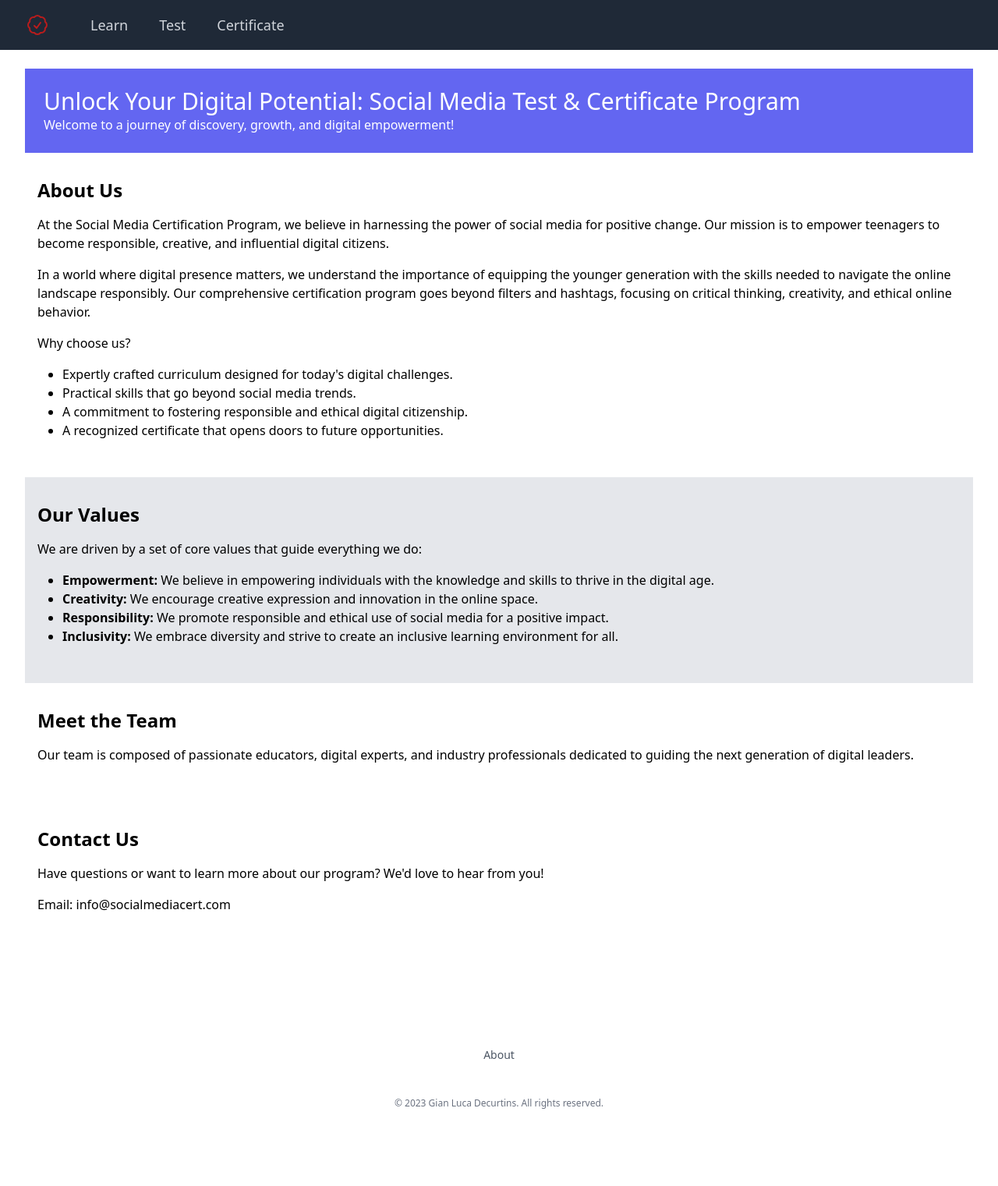
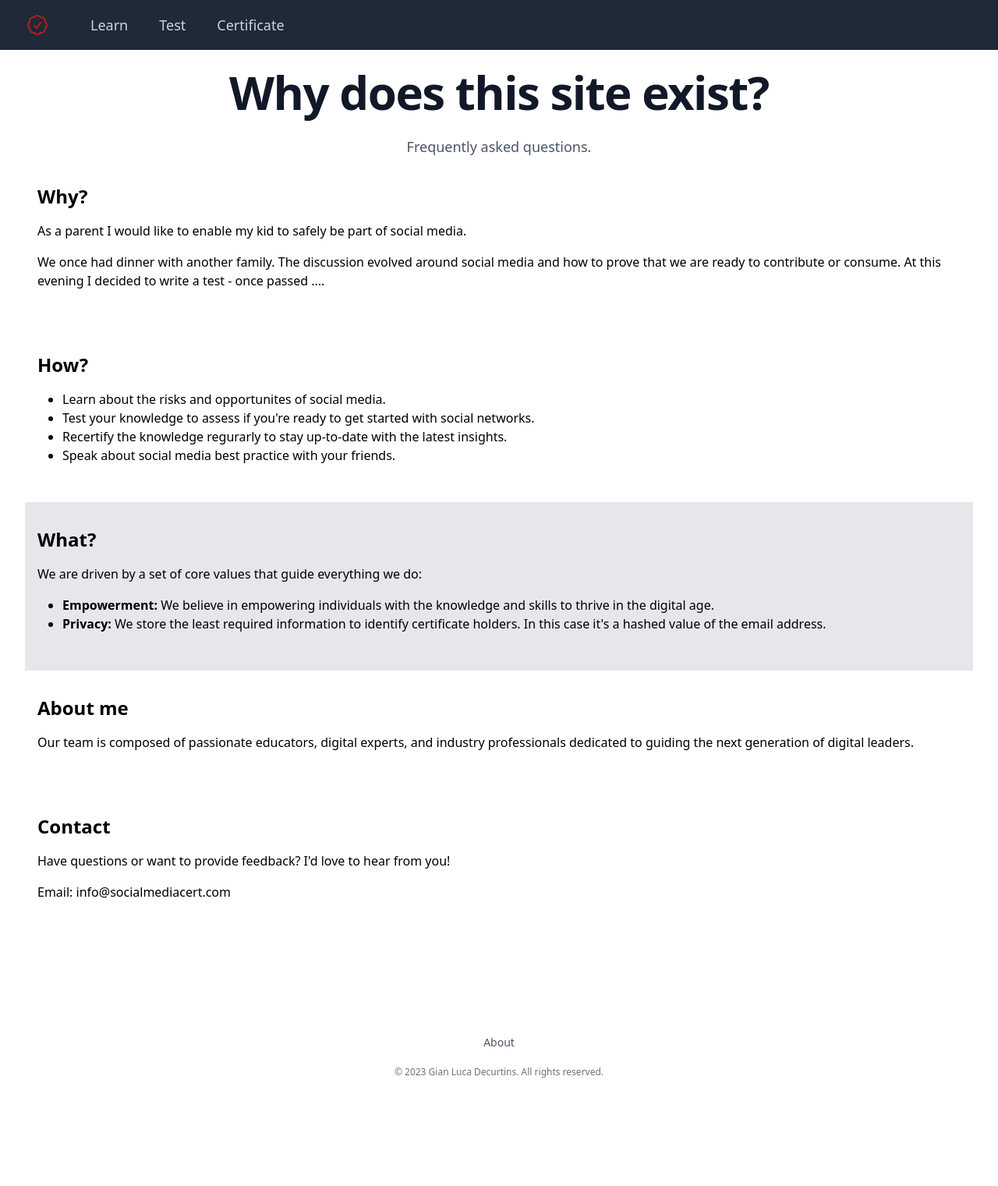
Before and after one commit to decurgia/socialmediatest.ch, a Flask app: page /about in a window 1280 px wide. Shown: the whole page at 78% size. After the commit the page ends 1382 px from the top, so only its background shows below. Run offline with Flask 3, Linux system fonts and the light colour scheme; some libraries are stand-ins or nearby versions.

Commit message:
rewrite text - v1

```diff
--- a/container/app/socialmediatest/__init__.py
+++ b/container/app/socialmediatest/__init__.py
@@ -48,7 +48,7 @@ def create_app(test_config=None):
     def about():
         if get_locale() == "de":
             return render_template("about_de.html")
-        return render_template("about.html")
+        return render_template("about_en.html")
 
     @app.route("/favicon.ico")
     @app.route("/robots.txt")
--- a/container/app/socialmediatest/templates/about.html
+++ /dev/null
@@ -1,82 +0,0 @@
-{% extends "base.html" %} {% block title %}{{ gettext("About") }}{% endblock %}
-{% block content %}
-<header class="bg-indigo-500 text-white p-6">
-  <h1 class="text-3xl">
-    Unlock Your Digital Potential: Social Media Test & Certificate Program
-  </h1>
-  <p>Welcome to a journey of discovery, growth, and digital empowerment!</p>
-</header>
-
-<section class="py-8 px-4">
-  <h2 class="text-2xl font-bold mb-4">About Us</h2>
-  <p class="mb-4">
-    At the Social Media Certification Program, we believe in harnessing the
-    power of social media for positive change. Our mission is to empower
-    teenagers to become responsible, creative, and influential digital citizens.
-  </p>
-  <p class="mb-4">
-    In a world where digital presence matters, we understand the importance of
-    equipping the younger generation with the skills needed to navigate the
-    online landscape responsibly. Our comprehensive certification program goes
-    beyond filters and hashtags, focusing on critical thinking, creativity, and
-    ethical online behavior.
-  </p>
-  <p class="mb-4">Why choose us?</p>
-  <ul class="list-disc ml-8 mb-4">
-    <li>
-      Expertly crafted curriculum designed for today's digital challenges.
-    </li>
-    <li>Practical skills that go beyond social media trends.</li>
-    <li>
-      A commitment to fostering responsible and ethical digital citizenship.
-    </li>
-    <li>A recognized certificate that opens doors to future opportunities.</li>
-  </ul>
-</section>
-
-<section class="py-8 px-4 bg-gray-200">
-  <h2 class="text-2xl font-bold mb-4">Our Values</h2>
-  <p class="mb-4">
-    We are driven by a set of core values that guide everything we do:
-  </p>
-  <ul class="list-disc ml-8 mb-4">
-    <li>
-      <strong>Empowerment:</strong> We believe in empowering individuals with
-      the knowledge and skills to thrive in the digital age.
-    </li>
-    <li>
-      <strong>Creativity:</strong> We encourage creative expression and
-      innovation in the online space.
-    </li>
-    <li>
-      <strong>Responsibility:</strong> We promote responsible and ethical use of
-      social media for a positive impact.
-    </li>
-    <li>
-      <strong>Inclusivity:</strong> We embrace diversity and strive to create an
-      inclusive learning environment for all.
-    </li>
-  </ul>
-</section>
-
-<section class="py-8 px-4">
-  <h2 class="text-2xl font-bold mb-4">Meet the Team</h2>
-  <p class="mb-4">
-    Our team is composed of passionate educators, digital experts, and industry
-    professionals dedicated to guiding the next generation of digital leaders.
-  </p>
-  <!-- Include team member profiles or links to individual pages if applicable -->
-</section>
-
-<section class="py-8 px-4">
-  <h2 class="text-2xl font-bold mb-4">Contact Us</h2>
-  <p class="mb-4">
-    Have questions or want to learn more about our program? We'd love to hear
-    from you!
-  </p>
-  <p class="mb-4">
-    Email:
-    <a href="mailto:info@socialmediacert.com">info@socialmediacert.com</a>
-  </p>
-</section>
-{% endblock %}
--- /dev/null
+++ b/container/app/socialmediatest/templates/about_en.html
@@ -0,0 +1,72 @@
+{% extends "base.html" %} {% block title %}{{ gettext("About") }}{% endblock %}
+{% block hero %}
+<h1 class="text-4xl font-bold tracking-tight text-gray-900 sm:text-6xl">
+  Why does this site exist?
+</h1>
+<p class="mt-6 text-lg leading-8 text-gray-600">Frequently asked questions.</p>
+{% endblock %} {% block content %}
+<section class="py-8 px-4">
+  <h2 class="text-2xl font-bold mb-4">Why?</h2>
+  <p class="mb-4">
+    As a parent I would like to enable my kid to safely be part of social media.
+  </p>
+  <p class="mb-4">
+    We once had dinner with another family. The discussion evolved around social
+    media and how to prove that we are ready to contribute or consume. At this
+    evening I decided to write a test - once passed ....
+  </p>
+</section>
+<section class="py-8 px-4">
+  <h2 class="text-2xl font-bold mb-4">How?</h2>
+  <ul class="list-disc ml-8 mb-4">
+    <li>Learn about the risks and opportunites of social media.</li>
+    <li>
+      Test your knowledge to assess if you're ready to get started with social
+      networks.
+    </li>
+    <li>
+      Recertify the knowledge regurarly to stay up-to-date with the latest
+      insights.
+    </li>
+    <li>Speak about social media best practice with your friends.</li>
+  </ul>
+</section>
+
+<section class="py-8 px-4 bg-gray-200">
+  <h2 class="text-2xl font-bold mb-4">What?</h2>
+  <p class="mb-4">
+    We are driven by a set of core values that guide everything we do:
+  </p>
+  <ul class="list-disc ml-8 mb-4">
+    <li>
+      <strong>Empowerment:</strong> We believe in empowering individuals with
+      the knowledge and skills to thrive in the digital age.
+    </li>
+    <li>
+      <strong>Privacy:</strong> We store the least required information to
+      identify certificate holders. In this case it's a hashed value of the
+      email address.
+    </li>
+  </ul>
+</section>
+
+<section class="py-8 px-4">
+  <h2 class="text-2xl font-bold mb-4">About me</h2>
+  <p class="mb-4">
+    Our team is composed of passionate educators, digital experts, and industry
+    professionals dedicated to guiding the next generation of digital leaders.
+  </p>
+  <!-- Include team member profiles or links to individual pages if applicable -->
+</section>
+
+<section class="py-8 px-4">
+  <h2 class="text-2xl font-bold mb-4">Contact</h2>
+  <p class="mb-4">
+    Have questions or want to provide feedback? I'd love to hear from you!
+  </p>
+  <p class="mb-4">
+    Email:
+    <a href="mailto:info@socialmediacert.com">info@socialmediacert.com</a>
+  </p>
+</section>
+{% endblock %}
--- a/container/app/socialmediatest/templates/base.html
+++ b/container/app/socialmediatest/templates/base.html
@@ -69,8 +69,8 @@
     <script src="https://cdn.tailwindcss.com"></script>
   </head>
 
-  <body>
-    <div class="min-h-full">
+  <body class="min-h-full">
+    <header>
       <nav class="bg-gray-800">
         <div class="mx-auto max-w-7xl px-4 sm:px-6 lg:px-8">
           <div class="flex h-16 items-center justify-between">
@@ -106,32 +106,26 @@
           </div>
         </div>
       </nav>
-      <main>
-        <div class="mx-auto max-w-7xl py-6 sm:px-6 lg:px-8">
+    </header>
+    <main class="mx-auto max-w-7xl py-6 sm:px-6 lg:px-8">
+      <div id="hero" class="text-center">{% block hero %}{% endblock %}</div>
       <div id="content">{% block content %}{% endblock %}</div>
-        </div>
     </main>
     <footer class="bg-white">
       <div
         class="mx-auto max-w-7xl overflow-hidden px-6 py-20 sm:py-24 lg:px-8"
       >
-          <nav
-            class="-mb-6 columns-2 sm:flex sm:justify-center sm:space-x-12"
-            aria-label="Footer"
-          >
-            <div class="pb-6">
+        <nav class="-mb-6 text-center sm:space-x-12" aria-label="Footer">
           <a
             href="{{ url_for('about') }}"
             class="text-sm leading-6 text-gray-600 hover:text-gray-900"
             >{{ gettext("About") }}</a
           >
-            </div>
         </nav>
         <p class="mt-10 text-center text-xs leading-5 text-gray-500">
           &copy; 2023 Gian Luca Decurtins. All rights reserved.
         </p>
       </div>
     </footer>
-    </div>
   </body>
 </html>
--- a/container/app/socialmediatest/templates/index_de.html
+++ b/container/app/socialmediatest/templates/index_de.html
@@ -1,14 +1,12 @@
 {% extends "base.html" %} {% block title %}{{ gettext("Welcome") }}{% endblock
-%} {% block content %}
-<header class="text-center">
+%} {% block hero %}
 <h1 class="text-4xl font-bold tracking-tight text-gray-900 sm:text-6xl">
   Bereit, soziale Medien zu benutzen?
 </h1>
 <p class="mt-6 text-lg leading-8 text-gray-600">
   Social Media Test- und Zertifikatsprogramm
 </p>
-</header>
-
+{% endblock %} {% block content %}
 <section id="for-you" class="py-8 px-4">
   <h2 class="text-2xl font-bold mb-4">Für dich</h2>
   <p class="mb-4">
--- a/container/app/socialmediatest/templates/index_en.html
+++ b/container/app/socialmediatest/templates/index_en.html
@@ -1,14 +1,12 @@
 {% extends "base.html" %} {% block title %}{{ gettext("Welcome") }}{% endblock
-%} {% block content %}
-<header class="text-center">
+%} {% block hero %}
 <h1 class="text-4xl font-bold tracking-tight text-gray-900 sm:text-6xl">
   Ready to use social media?
 </h1>
 <p class="mt-6 text-lg leading-8 text-gray-600">
   Social Media Test & Certificate Program
 </p>
-</header>
-
+{% endblock %} {% block content %}
 <section id="for-you" class="py-8 px-4">
   <h2 class="text-2xl font-bold mb-4">For You</h2>
   <p class="mb-4">
```
Also changed, not shown: container/app/socialmediatest/templates/about_de.html (+9 -13 lines). Lines whose indentation alone changed are shown as unchanged.
